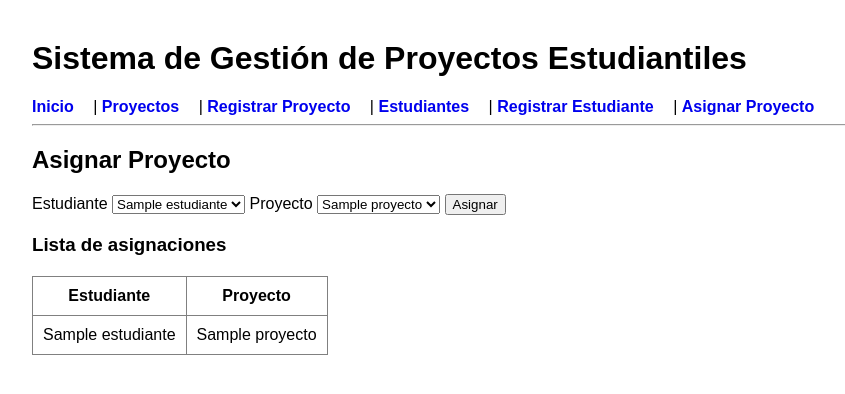
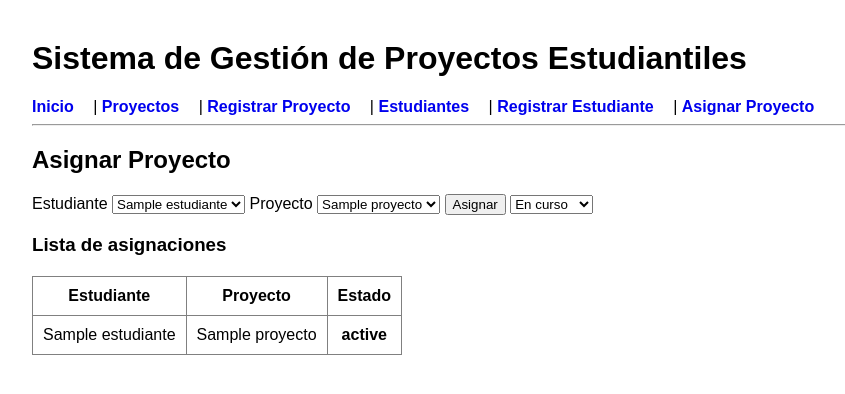
Before and after one commit to 12038232/Talle-RUP, a Flask app: template templates/asignar_proyecto.html in a window 1280 px wide. Shown: the top 394 px of the page, without its empty margins (8-853 px from the left). Run offline with Flask 3, Linux system fonts and the light colour scheme; the template is opened without the code that fills it: most values are stand-ins (such as "Sample title", 1, 10 or a date in 2020).

Commit message:
actualizacion numero 6

```diff
--- a/app.py
+++ b/app.py
@@ -99,12 +99,14 @@ def asignar():
 
         estudiante = request.form.get('estudiante')
         proyecto = request.form.get('proyecto')
+        estado = request.form.get("estado")
 
-        if estudiante and proyecto:
+        if estudiante and proyecto and estado:
 
             asignacion = {
                 'estudiante': estudiante,
-                'proyecto': proyecto
+                'proyecto': proyecto,
+                'estado' : estado
             }
 
             asignar_proyecto.append(asignacion)
--- a/templates/asignar_proyecto.html
+++ b/templates/asignar_proyecto.html
@@ -26,8 +26,15 @@
 </select>
 
 <button type="submit">Asignar</button>
+<select name="estado">
+
+<option value="En curso">En curso</option>
+<option value="Finalizado">Finalizado</option>
+<option value="Archivado">Archivado</option>
 
 </form>
+
+</select>
 
 
 <h3>Lista de asignaciones</h3>
@@ -37,6 +44,7 @@
 <tr>
 <th>Estudiante</th>
 <th>Proyecto</th>
+<th>Estado</th>
 </tr>
 
 {% for a in asignaciones %}
@@ -44,6 +52,7 @@
 <tr>
 <td>{{ a.estudiante }}</td>
 <td>{{ a.proyecto }}</td>
+<th>{{a.estado}}</th>
 </tr>
 
 {% endfor %}
```
